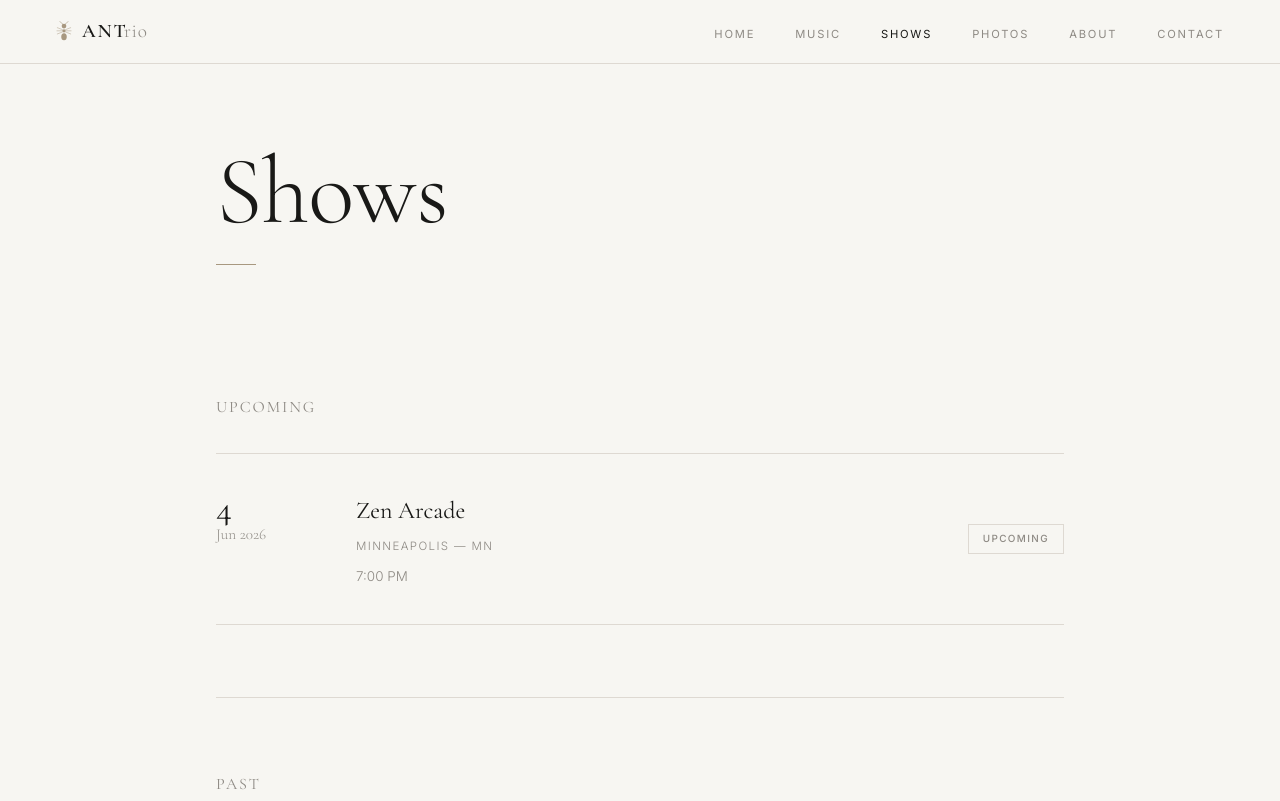
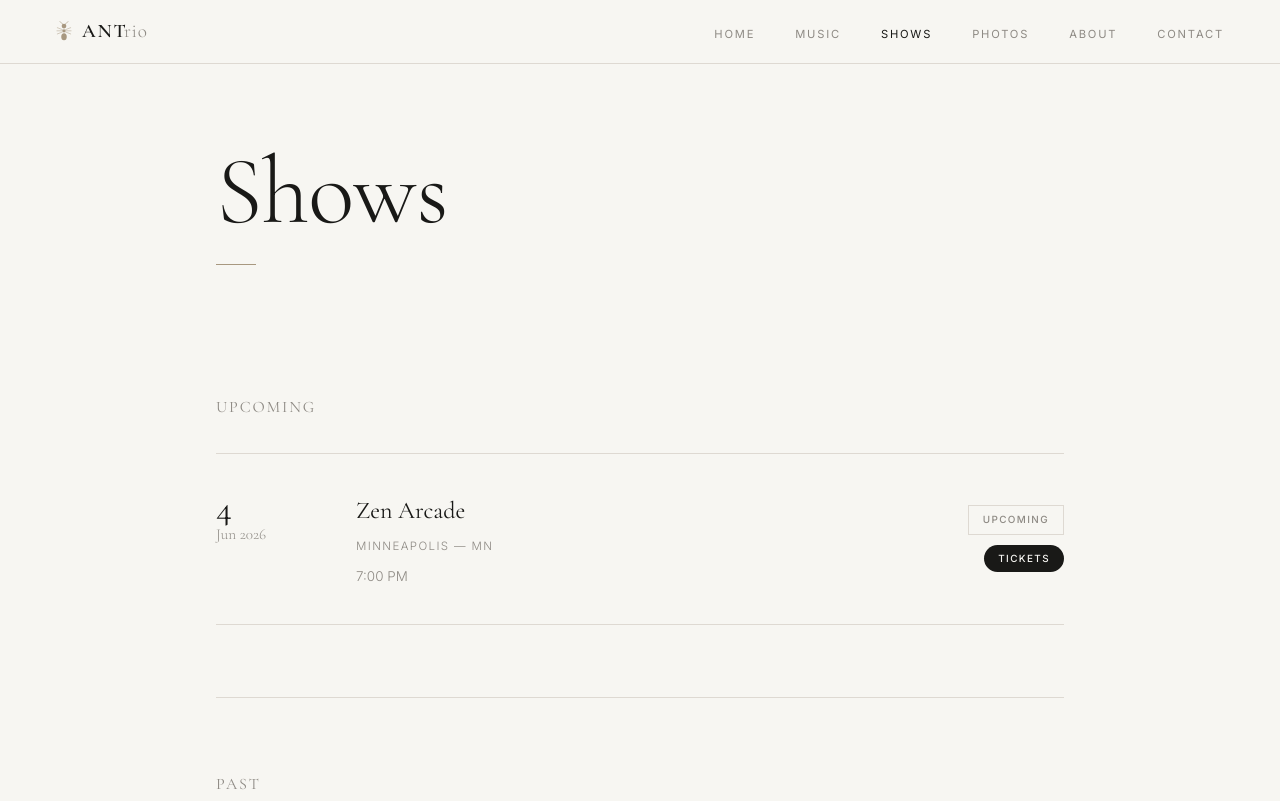
Before and after one commit to arinahum/antriomusic, a plain HTML site: page shows.html in a window 1280 px wide. Shown: the top 801 px of the page. Drawn offline with nearby package versions, Linux system fonts and the light colour scheme.

Commit message:
Add Tickets button for Zen Arcade show (Jun 4 2026)

```diff
--- a/css/style.css
+++ b/css/style.css
@@ -336,6 +336,30 @@ nav {
 
 .show-tag.past { opacity: 0.5; }
 
+.show-actions {
+  display: flex;
+  flex-direction: column;
+  align-items: flex-end;
+  gap: 10px;
+  align-self: center;
+}
+
+.tickets-btn {
+  display: inline-block;
+  font-size: 0.62rem;
+  font-weight: 500;
+  letter-spacing: 0.14em;
+  text-transform: uppercase;
+  padding: 5px 14px;
+  background: var(--text);
+  color: var(--bg);
+  border-radius: 20px;
+  white-space: nowrap;
+  transition: opacity 0.2s;
+}
+
+.tickets-btn:hover { opacity: 0.75; }
+
 /* ─── PHOTOS PAGE ─────────────────────────────── */
 .photo-grid {
   display: grid;
--- a/shows.html
+++ b/shows.html
@@ -61,7 +61,10 @@
               <p class="location">Minneapolis &mdash; MN</p>
               <p class="note">7:00 PM</p>
             </div>
-            <span class="show-tag">Upcoming</span>
+            <div class="show-actions">
+              <span class="show-tag">Upcoming</span>
+              <a href="https://app.opendate.io/e/antrio-jazzologists-a-night-of-jazz-fusion-june-04-2026-683994" class="tickets-btn" target="_blank" rel="noopener">Tickets</a>
+            </div>
           </div>
 
         </div>
```
